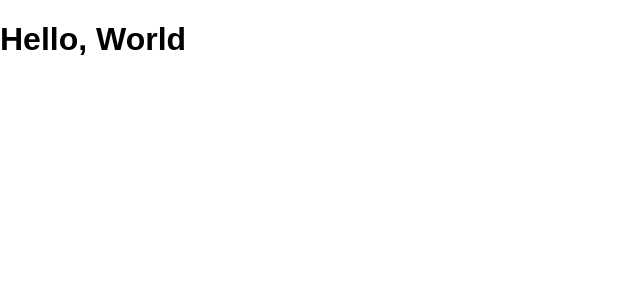
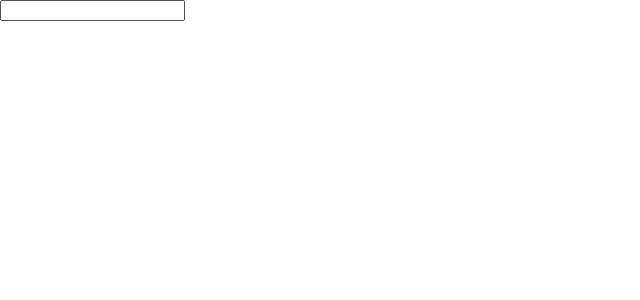
Before and after one commit to kogamitsuhiro/react-redux-crud-application, a React (Create React App) app: page / in a window 1280 px wide. Shown: the top 300 px of the page, without its empty margins (0-640 px from the left). Built offline with nearby package versions, Linux system fonts and the light colour scheme.

Commit message:
learn jsx sytax

```diff
--- a/src/App.js
+++ b/src/App.js
@@ -2,7 +2,7 @@ import React, { Component } from 'react';
 
 class App extends Component {
   render() {
-    return <div><h1>Hello, World</h1></div>;
+    return <input type="text" onClick={() =>{console.log("I am clicked")}} />;
   }
 }
 
```
